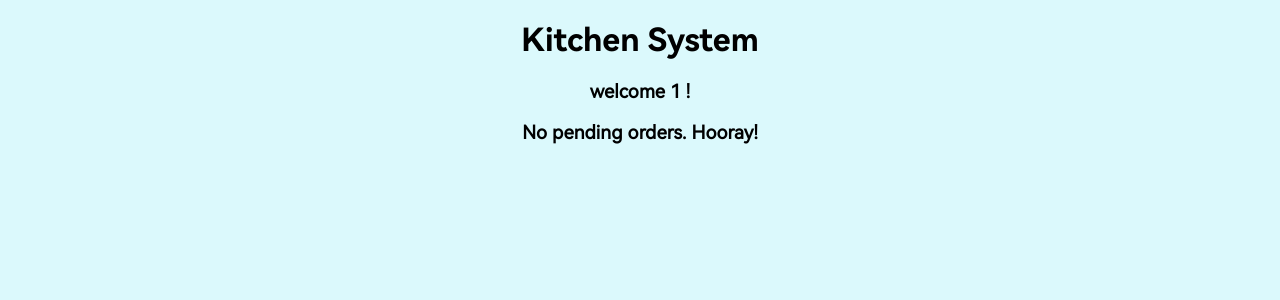
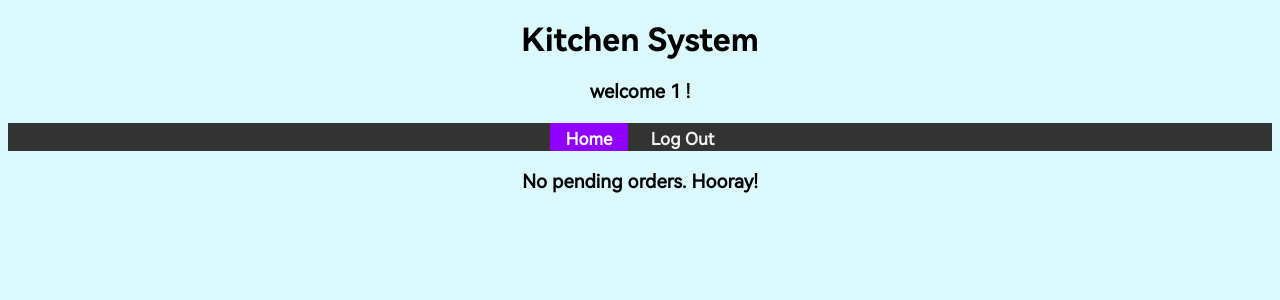
Before and after one commit to SMSOSS/tiferet, a PHP site: page /kitchen.php in a window 1280 px wide. Shown: the top 300 px of the page. Run offline with PHP 8.4, Linux system fonts and the light colour scheme; the visitor is signed in with stand-in values (Sample User, id 1); data that the repository does not hold is empty.

Commit message:
tiferet: kitchen: add menubar & logout button
* for future uses as a full-fledged dining management system

Signed-off-by: Wiley Lau <henloboii@protonmail.ch>

```diff
--- a/kitchen.php
+++ b/kitchen.php
@@ -65,7 +65,7 @@ background-color: #DBF9FC;
 
 /* Add a color to the active/current link */
 .topnav a.active {
-  background-color: #04AA6D;
+  background-color: #8F00FF;
   color: white;
 }
 </style>
@@ -91,6 +91,13 @@ include("db.php");
 db_open();
 ?>
 </h3>
+
+<h2>
+<div class="topnav">
+  <a class="active" href="#home">Home</a>
+  <a href="/kitchen/login.php">Log Out</a>
+</div>
+</h2>
 
 <h3>
 <?php
```
